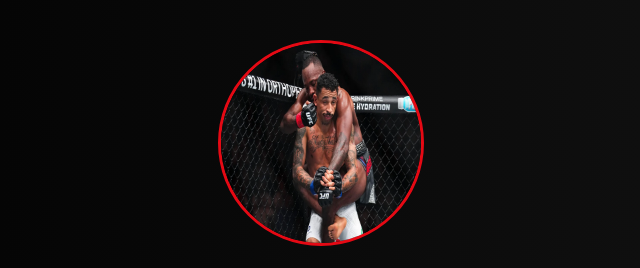
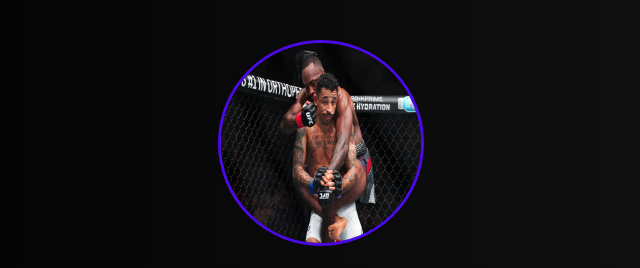
Before and after one commit to rickelmyaraujo008-hash/meusiteprofdavi, a plain HTML site: page index.html in a window 1280 px wide. Shown: the top 268 px of the page, without its empty margins (319-959 px from the left). Drawn offline with Linux system fonts and the light colour scheme.

Commit message:
cor
alteração de cor da foto de perfil

```diff
--- a/style.css
+++ b/style.css
@@ -17,7 +17,7 @@
     width:200px;
     height:200px;
     border-radius:50%;
-    border:3px solid #e50914;
+    border:3px solid #4b09e5;
 }
 
 .container{
```
